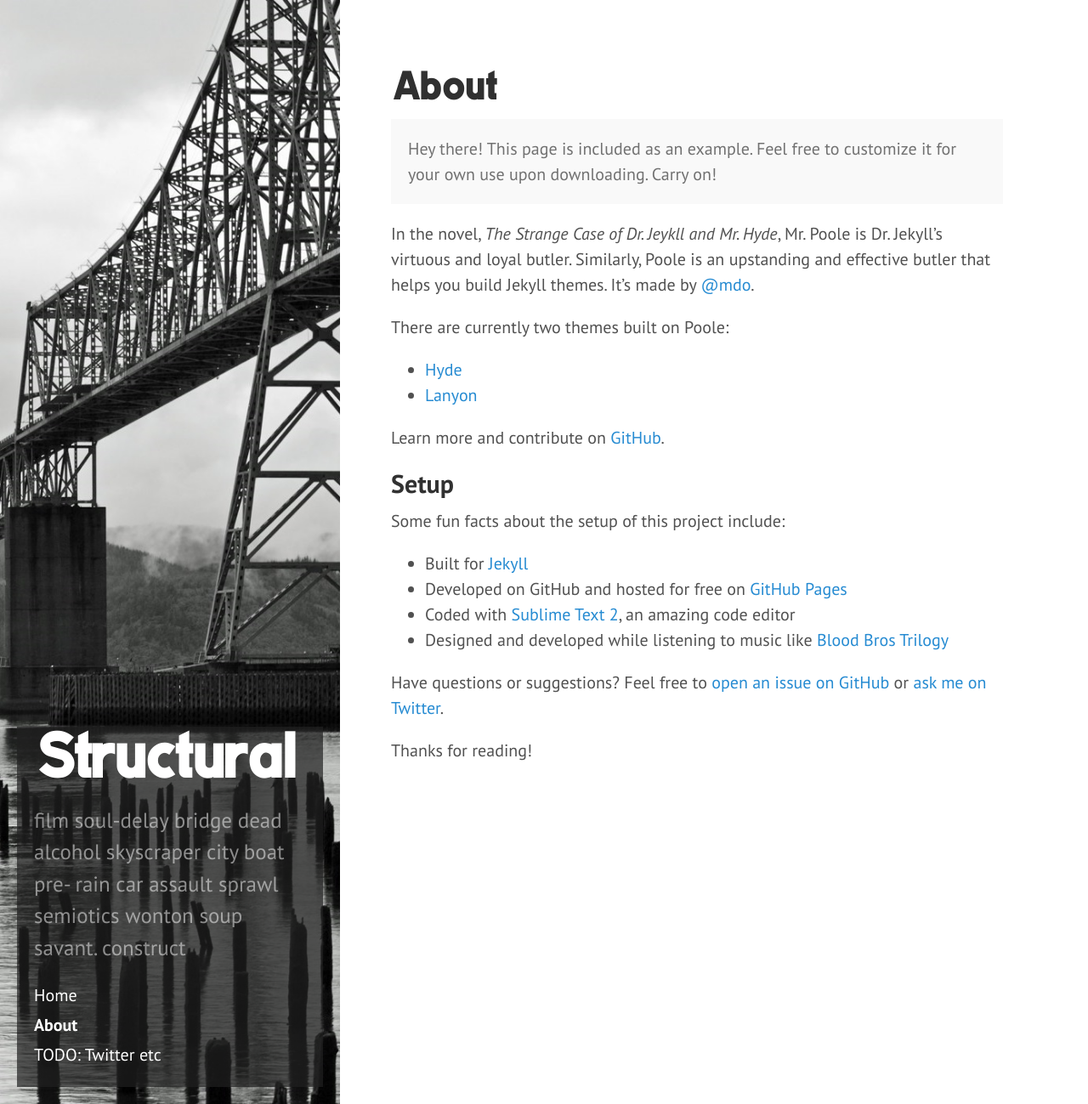
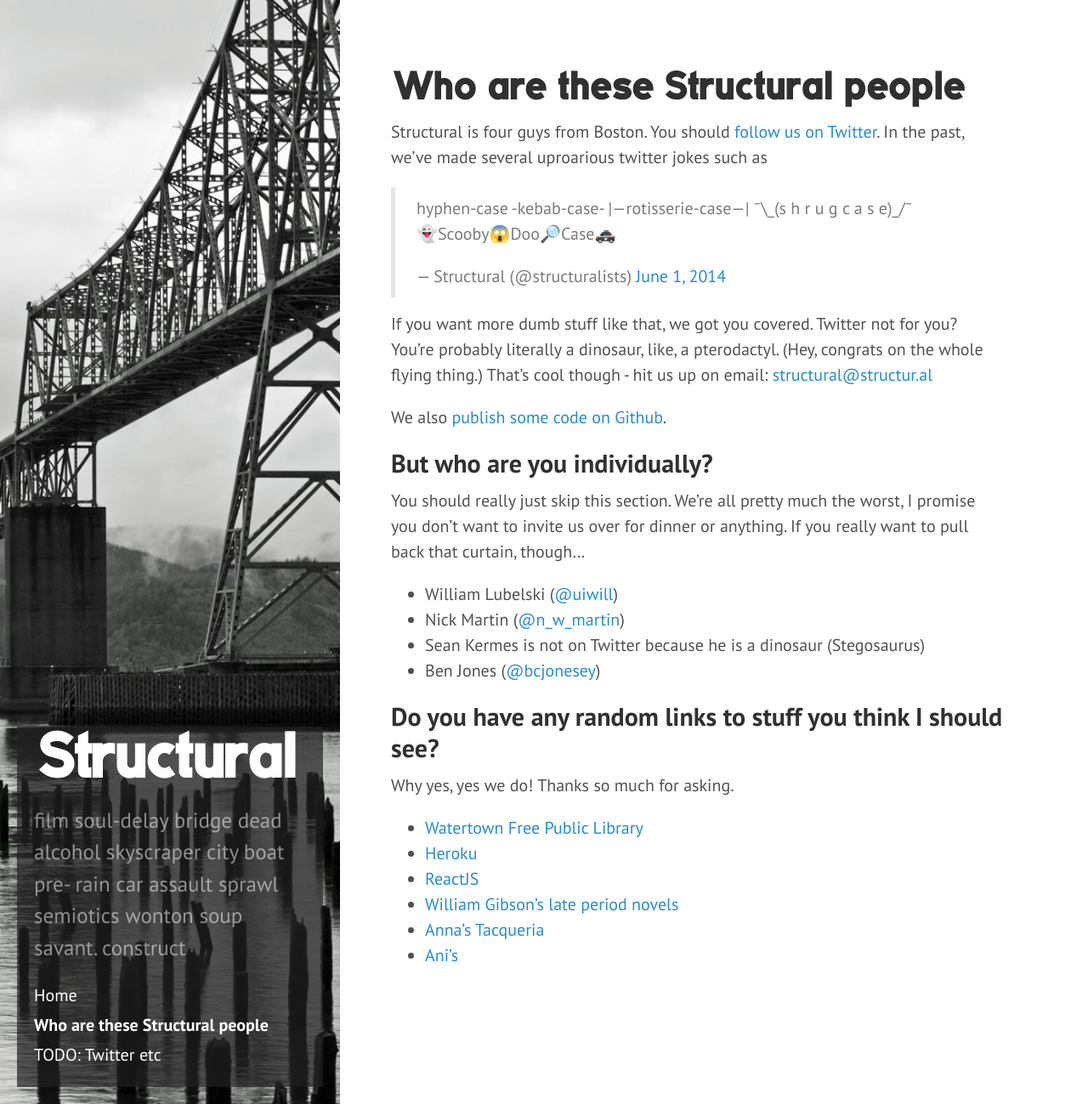
Before and after one commit to Structural/structural.github.io, a Jekyll site: the page built from about.md, in a window 1280 px wide and 1299 px high. Shown: the whole window at 85% size. Built offline with Jekyll 4.4.1, drawn with Linux system fonts in a browser that asks for light colours; Markdown is read by kramdown in place of the engine named in the settings; comment, search, counter and statistics services are not loaded.

Commit message:
Write about page.

```diff
--- a/about.md
+++ b/about.md
@@ -1,30 +1,40 @@
 ---
 layout: page
-title: About
+title: Who are these Structural people
 ---
 
-<p class="message">
-  Hey there! This page is included as an example. Feel free to customize it for your own use upon downloading. Carry on!
-</p>
+Structural is four guys from Boston.  You should
+[follow us on Twitter](http://twitter.com/structuralists).  In the past, we've
+made several uproarious twitter jokes such as
 
-In the novel, *The Strange Case of Dr. Jeykll and Mr. Hyde*, Mr. Poole is Dr. Jekyll's virtuous and loyal butler. Similarly, Poole is an upstanding and effective butler that helps you build Jekyll themes. It's made by [@mdo](https://twitter.com/mdo).
+<blockquote class="twitter-tweet" lang="en"><p>hyphen-case&#10;-kebab-case-&#10;|—rotisserie-case—|&#10;¯\_(s h r u g c a s e)_/¯&#10;👻Scooby😱Doo🔎Case🚓</p>&mdash; Structural (@structuralists) <a href="https://twitter.com/structuralists/status/473150223750266881">June 1, 2014</a></blockquote>
+<script async src="//platform.twitter.com/widgets.js" charset="utf-8"></script>
 
-There are currently two themes built on Poole:
+If you want more dumb stuff like that, we got you covered.  Twitter not for you?
+You're probably literally a dinosaur, like, a pterodactyl.  (Hey,
+congrats on the whole flying thing.)  That's cool though - hit us up on
+email: [structural@structur.al](mailto:structural@structur.al)
 
-* [Hyde](http://hyde.getpoole.com)
-* [Lanyon](http://lanyon.getpoole.com)
+We also [publish some code on Github](https://github.com/Structural).
 
-Learn more and contribute on [GitHub](https://github.com/poole).
+## But who are you individually?
 
-## Setup
+You should really just skip this section.  We're all pretty much the worst, I
+promise you don't want to invite us over for dinner or anything.  If you really
+want to pull back that curtain, though...
 
-Some fun facts about the setup of this project include:
+* William Lubelski ([@uiwill](http://twitter.com/uiwill))
+* Nick Martin ([@n_w_martin](http://twitter.com/n_w_martin))
+* Sean Kermes is not on Twitter because he is a dinosaur (Stegosaurus)
+* Ben Jones ([@bcjonesey](http://twitter.com/bcjonesey))
 
-* Built for [Jekyll](http://jekyllrb.com)
-* Developed on GitHub and hosted for free on [GitHub Pages](https://pages.github.com)
-* Coded with [Sublime Text 2](http://sublimetext.com), an amazing code editor
-* Designed and developed while listening to music like [Blood Bros Trilogy](https://soundcloud.com/maddecent/sets/blood-bros-series)
+## Do you have any random links to stuff you think I should see?
 
-Have questions or suggestions? Feel free to [open an issue on GitHub](https://github.com/poole/issues/new) or [ask me on Twitter](https://twitter.com/mdo).
+Why yes, yes we do!  Thanks so much for asking.
 
-Thanks for reading!
+* [Watertown Free Public Library](http://watertownlib.org/)
+* [Heroku](http://watertownlib.org/)
+* [ReactJS](https://facebook.github.io/react/)
+* [William Gibson's late period novels](https://en.wikipedia.org/wiki/William_Gibson#Late_period_novels)
+* [Anna's Tacqueria](http://www.annastaqueria.com/)
+* [Ani's](http://anistakeout.com/)
```
